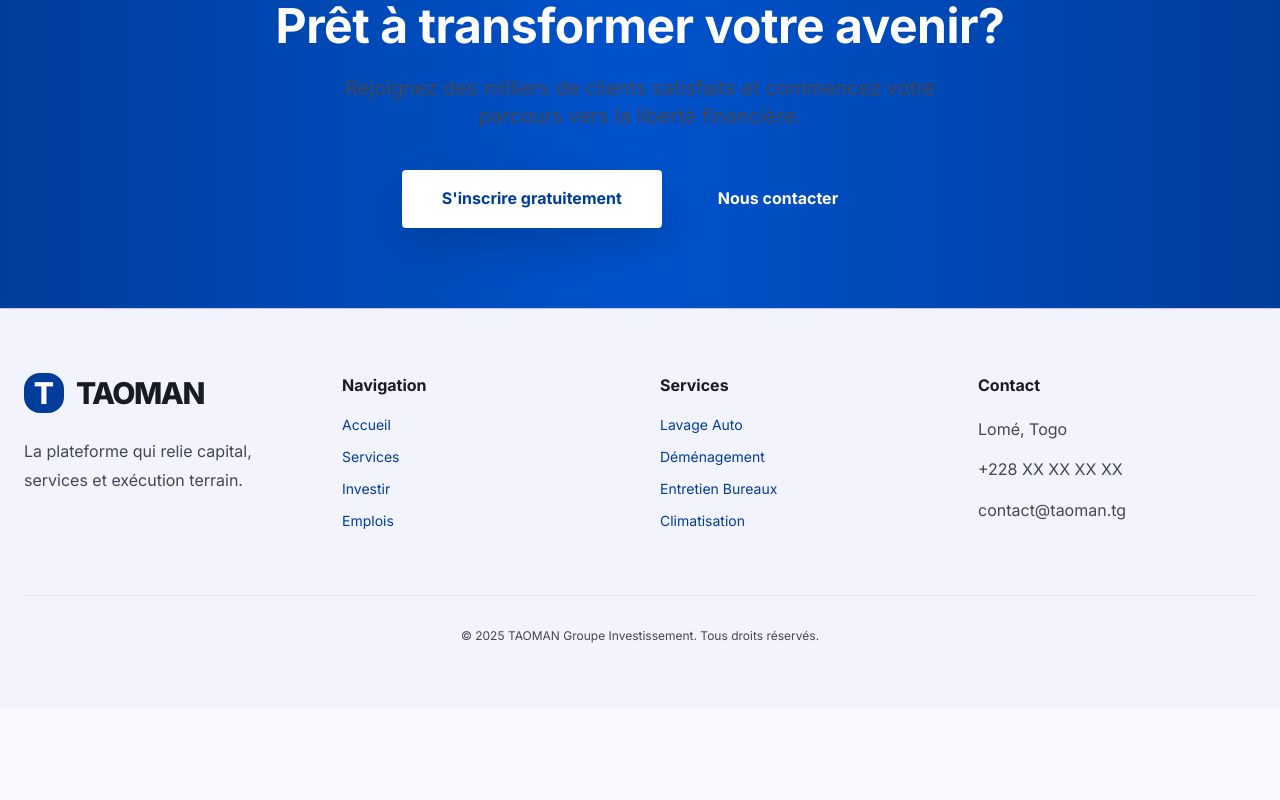
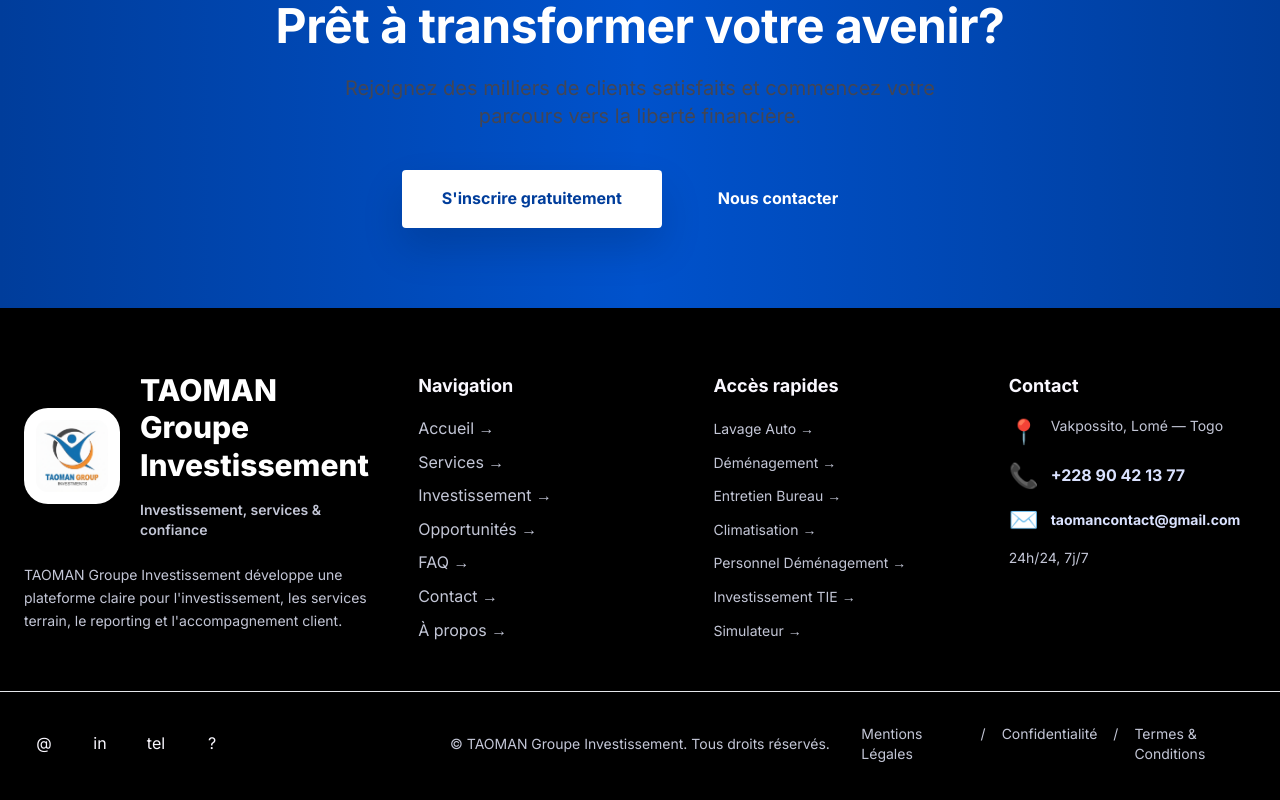
Before and after one commit to nansi9980-coder/taoman-main, a React (Vite) app: page / in a window 1280 px wide. Shown: the part 5286-6086 px from the top of the page. Before the commit the page ends 5994 px from the top, so only its background shows below. Built offline with nearby package versions, Linux system fonts and the light colour scheme; no server answers; the HTML template or start-up script is replaced by a standard one.

Commit message:
Refactor Footer component with dynamic content
Updated the Footer component to include logo, improved layout, and added dynamic navigation and quick links based on authentication status.

```diff
--- a/src/components/Footer.jsx
+++ b/src/components/Footer.jsx
@@ -1,62 +1,153 @@
 import { Link } from 'react-router-dom';
+import logo from '../assets/logo.png';
+import { useSiteContent } from '../context/SiteContentContext';
 
 export const Footer = () => {
+  const { section } = useSiteContent();
+  const footer = section('footer');
+  const contact = section('contact');
+  const isAuthenticated = Boolean(localStorage.getItem('token') && localStorage.getItem('user'));
+  const navigationLinks = [
+    { name: 'Accueil', href: '/' },
+    { name: 'Services', href: '/services' },
+    { name: 'Investissement', href: '/investissement' },
+    ...(isAuthenticated ? [{ name: 'Dashboard', href: '/dashboard' }] : []),
+    { name: 'Opportunités', href: '/jobs' },
+    { name: 'FAQ', href: '/faq' },
+    { name: 'Contact', href: '/contact' },
+    { name: 'À propos', href: '/about' },
+  ];
+  const quickLinks = [
+    { name: 'Lavage Auto', href: '/lavage-auto/devis' },
+    { name: 'Déménagement', href: '/demenagement/devis' },
+    { name: 'Entretien Bureau', href: '/entretien/bureaux' },
+    { name: 'Climatisation', href: '/entretien/climatisation' },
+    { name: 'Personnel Déménagement', href: '/demenagement/personnels' },
+    { name: 'Investissement TIE', href: '/investissement/tie' },
+    { name: 'Simulateur', href: '/investissement/simulateur' },
+    ...(isAuthenticated ? [{ name: 'Dashboard complet', href: '/dashboard' }] : []),
+  ];
+
   return (
-    <footer className="bg-surface-container-low border-t border-outline-variant mt-auto">
-      <div className="max-w-[1400px] mx-auto px-6 py-16">
-        <div className="grid grid-cols-1 md:grid-cols-4 gap-10">
-          {/* Logo & Info */}
+    <footer className="bg-black text-white pt-16 pb-8">
+      {/* Main Footer Content */}
+      <div className="max-w-[1400px] mx-auto px-6 grid grid-cols-1 md:grid-cols-[1.4fr_1fr_1fr_1fr] gap-12 mb-12">
+        {/* Column 1 - Brand */}
+        <div className="group">
+          <div className="flex items-center gap-5 mb-6">
+            <img src={logo} alt="TAOMAN Groupe Investissement" className="h-24 w-24 object-contain bg-white rounded-3xl p-3 shadow-2xl" />
             <div>
-            <div className="flex items-center gap-3 mb-6">
-              <div className="w-10 h-10 bg-primary rounded-2xl flex items-center justify-center text-white font-black text-3xl">
-                T
+              <h3 className="text-3xl font-black leading-tight">TAOMAN Groupe Investissement</h3>
+              <p className="text-sm font-semibold text-outline-variant">Investissement, services & confiance</p>
             </div>
-              <span className="font-black text-3xl tracking-tighter">TAOMAN</span>
           </div>
-            <p className="text-on-surface-variant max-w-xs">
-              La plateforme qui relie capital, services et exécution terrain.
+          <p className="text-outline-variant text-sm leading-relaxed">
+            {footer.description ||
+              "TAOMAN Groupe Investissement développe une plateforme claire pour l'investissement, les services terrain, le reporting et l'accompagnement client."}
           </p>
         </div>
 
-          {/* Navigation */}
+        {/* Column 2 - Navigation */}
         <div>
-            <h4 className="font-bold mb-4">Navigation</h4>
-            <div className="space-y-3 text-sm">
-              <Link to="/" className="block hover:text-primary">Accueil</Link>
-              <Link to="/services" className="block hover:text-primary">Services</Link>
-              <Link to="/investissement" className="block hover:text-primary">Investir</Link>
-              <Link to="/jobs" className="block hover:text-primary">Emplois</Link>
+          <h4 className="text-lg font-bold mb-4 text-surface">Navigation</h4>
+          <ul className="space-y-2">
+            {navigationLinks.map((link) => (
+              <li key={link.href}>
+                <Link
+                  to={link.href}
+                  className="interactive text-outline-variant hover:text-primary-fixed transition-all duration-300 hover:translate-x-1 inline-block"
+                >
+                  {link.name} →
+                </Link>
+              </li>
+            ))}
+          </ul>
+        </div>
+
+        {/* Column 3 - Services */}
+        <div>
+          <h4 className="text-lg font-bold mb-4 text-surface">Accès rapides</h4>
+          <ul className="space-y-2">
+            {quickLinks.map((link) => (
+              <li key={link.href}>
+                <Link
+                  to={link.href}
+                  className="interactive text-outline-variant hover:text-primary-fixed transition-all duration-300 hover:translate-x-1 inline-block text-sm"
+                >
+                  {link.name} →
+                </Link>
+              </li>
+            ))}
+          </ul>
+        </div>
+
+        {/* Column 4 - Contact */}
+        <div>
+          <h4 className="text-lg font-bold mb-4 text-surface">Contact</h4>
+          <div className="space-y-3">
+            <div className="flex items-start gap-3">
+              <span className="text-2xl">📍</span>
+              <div>
+                <p className="text-sm text-outline-variant">{contact.address || 'Vakpossito, Lomé — Togo'}</p>
               </div>
             </div>
-
-          {/* Services */}
-          <div>
-            <h4 className="font-bold mb-4">Services</h4>
-            <div className="space-y-3 text-sm">
-              <Link to="/lavage-auto/devis" className="block hover:text-primary">Lavage Auto</Link>
-              <Link to="/demenagement/devis" className="block hover:text-primary">Déménagement</Link>
-              <Link to="/entretien/bureaux" className="block hover:text-primary">Entretien Bureaux</Link>
-              <Link to="/entretien/climatisation" className="block hover:text-primary">Climatisation</Link>
+            <div className="flex items-center gap-3">
+              <span className="text-2xl">📞</span>
+              <a href={`tel:${(contact.phone || '+22890421377').replace(/\s/g, '')}`} className="text-primary-fixed font-bold hover:text-surface transition-colors">
+                {contact.phone || '+228 90 42 13 77'}
+              </a>
             </div>
+            <div className="flex items-center gap-3">
+              <span className="text-2xl">✉️</span>
+              <a href={`mailto:${contact.email || 'taomancontact@gmail.com'}`} className="text-primary-fixed font-bold hover:text-surface transition-colors break-all text-sm">
+                {contact.email || 'taomancontact@gmail.com'}
+              </a>
             </div>
-
-          {/* Contact */}
-          <div>
-            <h4 className="font-bold mb-4">Contact</h4>
-            <div className="space-y-3 text-sm text-on-surface-variant">
-              <p>Lomé, Togo</p>
-              <p>+228 XX XX XX XX</p>
-              <p>contact@taoman.tg</p>
+            <p className="text-sm text-outline-variant">{contact.hours || '24h/24, 7j/7'}</p>
           </div>
         </div>
       </div>
 
-        <div className="mt-16 pt-8 border-t text-center text-xs text-on-surface-variant">
-          © 2025 TAOMAN Groupe Investissement. Tous droits réservés.
+      {/* Divider */}
+      <div className="max-w-[1400px] mx-auto px-6 border-t border-surface-variant/20 py-8">
+        <div className="grid grid-cols-1 md:grid-cols-3 gap-6 items-center">
+          {/* Social Links */}
+          <div className="flex gap-4 justify-center md:justify-start">
+            <a href="mailto:taomancontact@gmail.com" aria-label="Contacter Taoman par email" className="w-10 h-10 bg-primary-container/20 hover:bg-primary-container rounded-full flex items-center justify-center transition-all hover:scale-110">
+              <span className="text-surface">@</span>
+            </a>
+            <a href="mailto:taomancontact@gmail.com" aria-label="LinkedIn Taoman" className="w-10 h-10 bg-primary-container/20 hover:bg-primary-container rounded-full flex items-center justify-center transition-all hover:scale-110">
+              <span className="text-surface">in</span>
+            </a>
+            <a href="tel:+22890421377" aria-label="Appeler Taoman" className="w-10 h-10 bg-primary-container/20 hover:bg-primary-container rounded-full flex items-center justify-center transition-all hover:scale-110">
+              <span className="text-surface">tel</span>
+            </a>
+            <a href="/contact" aria-label="Page contact Taoman" className="w-10 h-10 bg-primary-container/20 hover:bg-primary-container rounded-full flex items-center justify-center transition-all hover:scale-110">
+              <span className="text-surface">?</span>
+            </a>
+          </div>
+
+          {/* Copyright */}
+          <p className="text-center text-outline-variant text-sm">
+            © TAOMAN Groupe Investissement. Tous droits réservés.
+          </p>
+
+          {/* Legal Links */}
+          <div className="flex gap-4 justify-center md:justify-end text-sm">
+            <Link to="/mentions-legales" className="text-outline-variant hover:text-primary-fixed transition-colors">
+              Mentions Légales
+            </Link>
+            <span className="text-outline-variant">/</span>
+            <Link to="/confidentialite" className="text-outline-variant hover:text-primary-fixed transition-colors">
+              Confidentialité
+            </Link>
+            <span className="text-outline-variant">/</span>
+            <Link to="/termes-conditions" className="text-outline-variant hover:text-primary-fixed transition-colors">
+              Termes & Conditions
+            </Link>
+          </div>
         </div>
       </div>
     </footer>
   );
 };
-
-export default Footer;
```
Lines whose indentation alone changed are shown as unchanged.
